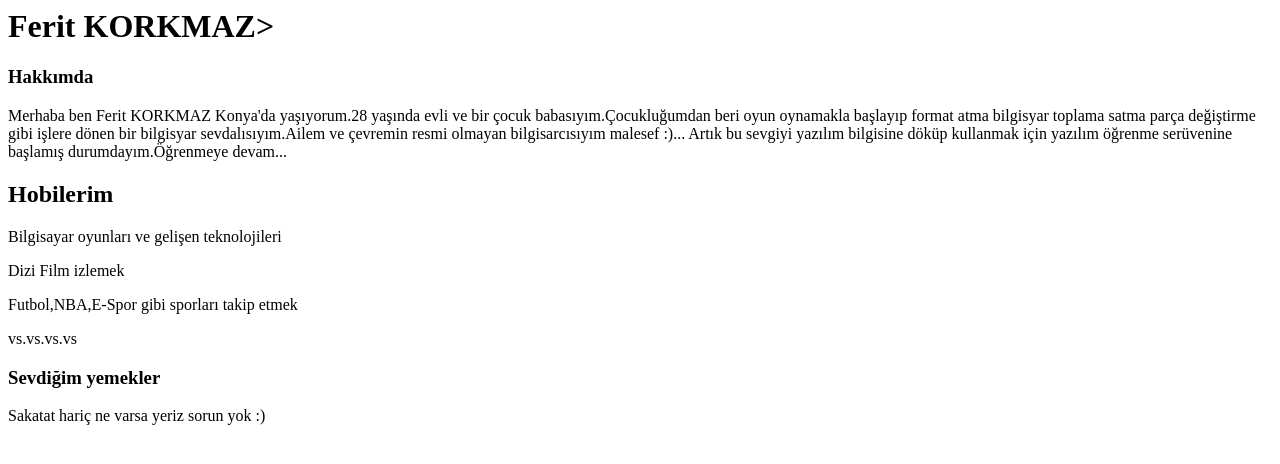
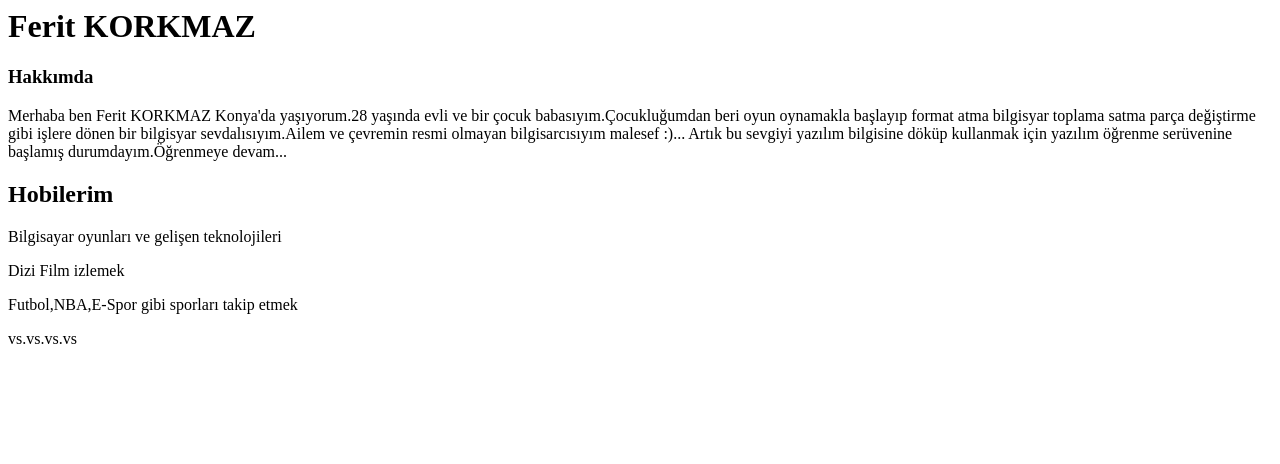
Before and after one commit to ferit42/Html-ilk-dev, a plain HTML site: page index.html in a window 1280 px wide. Drawn offline with Linux system fonts and the light colour scheme.

Commit message:
hata duzeltildi

```diff
--- a/index.html
+++ b/index.html
@@ -1,4 +1,4 @@
-<h1>Ferit KORKMAZ></h1>
+<h1>Ferit KORKMAZ</h1>
 <!-- h1 en büyük gözüken başlık sırasıyla h2,h3 diye devam ediyor -->
 <h3>Hakkımda</h3>
 <p>Merhaba ben Ferit KORKMAZ Konya'da yaşıyorum.28 yaşında evli ve bir çocuk babasıyım.Çocukluğumdan beri oyun oynamakla başlayıp format atma bilgisyar toplama satma parça değiştirme gibi işlere dönen bir bilgisyar sevdalısıyım.Ailem ve çevremin resmi olmayan bilgisarcısıyım malesef :)... Artık bu sevgiyi yazılım bilgisine döküp kullanmak için yazılım öğrenme serüvenine başlamış durumdayım.Öğrenmeye devam...</p>
@@ -8,5 +8,3 @@
 <p>Dizi Film izlemek</p>
 <p>Futbol,NBA,E-Spor gibi sporları takip etmek</p>
 <p>vs.vs.vs.vs</p>
-<h3>Sevdiğim yemekler</h3>
-<p>Sakatat hariç ne varsa yeriz sorun yok :)</p>
```
